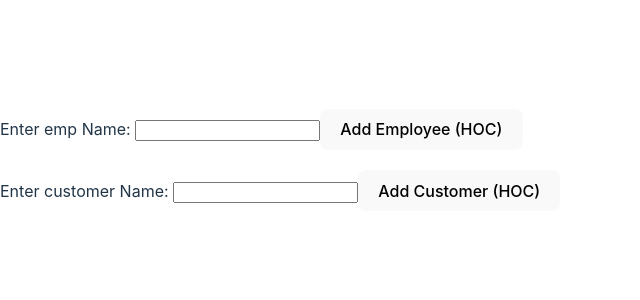
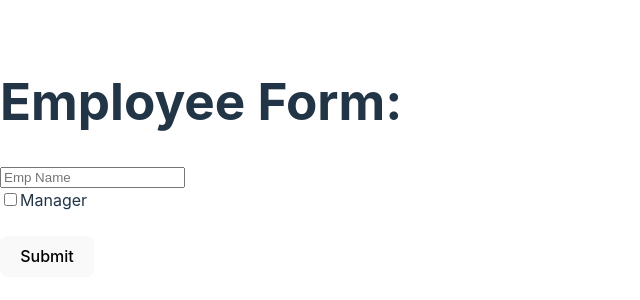
Before and after one commit to ramakrishna-java/onlineshopping-react, a React (Vite) app: page / in a window 1280 px wide. Shown: the part 242-542 px from the top of the page, without its empty margins (0-640 px from the left). Built offline with nearby package versions, Linux system fonts and the light colour scheme.

Commit message:
formik-2

```diff
--- a/package.json
+++ b/package.json
@@ -11,8 +11,10 @@
   },
   "dependencies": {
     "axios": "^1.7.9",
+    "formik": "^2.4.6",
     "react": "^18.3.1",
-    "react-dom": "^18.3.1"
+    "react-dom": "^18.3.1",
+    "yup": "^1.6.1"
   },
   "devDependencies": {
     "@eslint/js": "^9.17.0",
--- /dev/null
+++ b/src/12_formHandling/App.jsx
@@ -0,0 +1,22 @@
+import React from 'react'
+import EmployeeForm from './components/EmployeeForm.jsx'
+
+
+//const App=()=> <EmployeeForm />
+//export default App
+
+
+//container component => updates the model or does server update
+
+export default class App extends React.Component {
+    handleFormSubmit(values) {
+        console.log("handle submit from App component")
+        console.log("i am parent / Container")
+        console.log(values)
+
+    }
+    render(){
+        return <EmployeeForm onSubmit={(values)=>this.handleFormSubmit(values)} />
+    }
+
+}
--- /dev/null
+++ b/src/12_formHandling/components/EmployeeForm.jsx
@@ -0,0 +1,48 @@
+import React from 'react'
+import {withFormik, Field, Form} from 'formik'
+import * as Yup from 'yup'
+
+const EmployeeForm= ({errors, touched, handleSubmit}) => (
+    <div>
+        <h1>Employee Form:</h1>
+
+        <Form> <div>
+            <Field type="text" name ="empName" placeholder="Emp Name">
+                </Field>
+                {touched.empName && errors.empName && <span style={{color:'red'}}>{errors.empName}</span>}
+                </div>
+                <div><label>
+                    <Field type="checkbox" name="manager"></Field>Manager</label></div>
+                    <br/>
+                    <button type="submit">Submit</button>
+                </Form>
+    </div>
+)
+
+const FormikEmployeeForm =withFormik({
+    mapPropsToValues({employeename, bManager}){
+        return {
+            empName:employeename || '',
+            manager:bManager || false
+        }
+    },
+    validationSchema: Yup.object().shape({
+        empName: Yup.string().min(3,"name must be 3 char length").required("name is mandatory")
+    }),
+    handleSubmit(values, {props, setErrors, resetForm}){
+        //console.log(values)
+        props.onSubmit(values)
+  /*  setTimeout(() => {
+        if(values.empName =='God') {
+            setErrors({empName: 'you cannot add God as an employee'})
+        } else {
+            resetForm();
+            alert(JSON.stringify(values))
+        }
+
+    }, 2000); */
+
+    }
+})(EmployeeForm)
+
+export default FormikEmployeeForm
--- a/src/main.jsx
+++ b/src/main.jsx
@@ -13,7 +13,9 @@ import './index.css'
 //import App from './09_composableComponents/App.jsx'
 //import App from './09a_composableComponents_Json-Server/App.jsx'
 //import App from './10_hoc/App.jsx'
-import App from './11_renderProps/App.jsx'
+//import App from './11_renderProps/App.jsx'
+import App  from './12_formHandling/App.jsx'
+
 
 createRoot(document.getElementById('root')).render(
   //<StrictMode>
```
Also changed, not shown: 1 other file (tests, documents, lock files or other folders).
